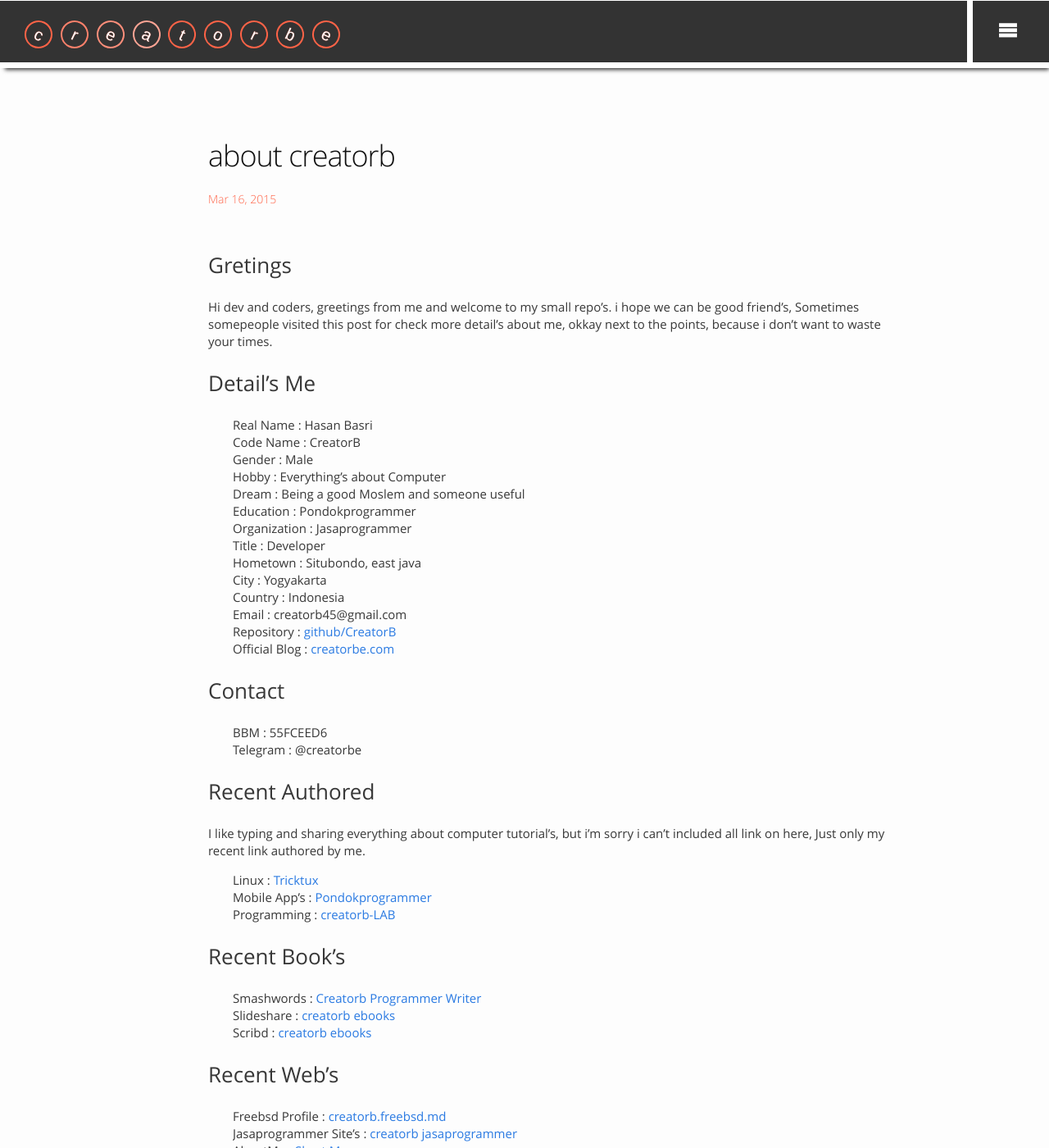
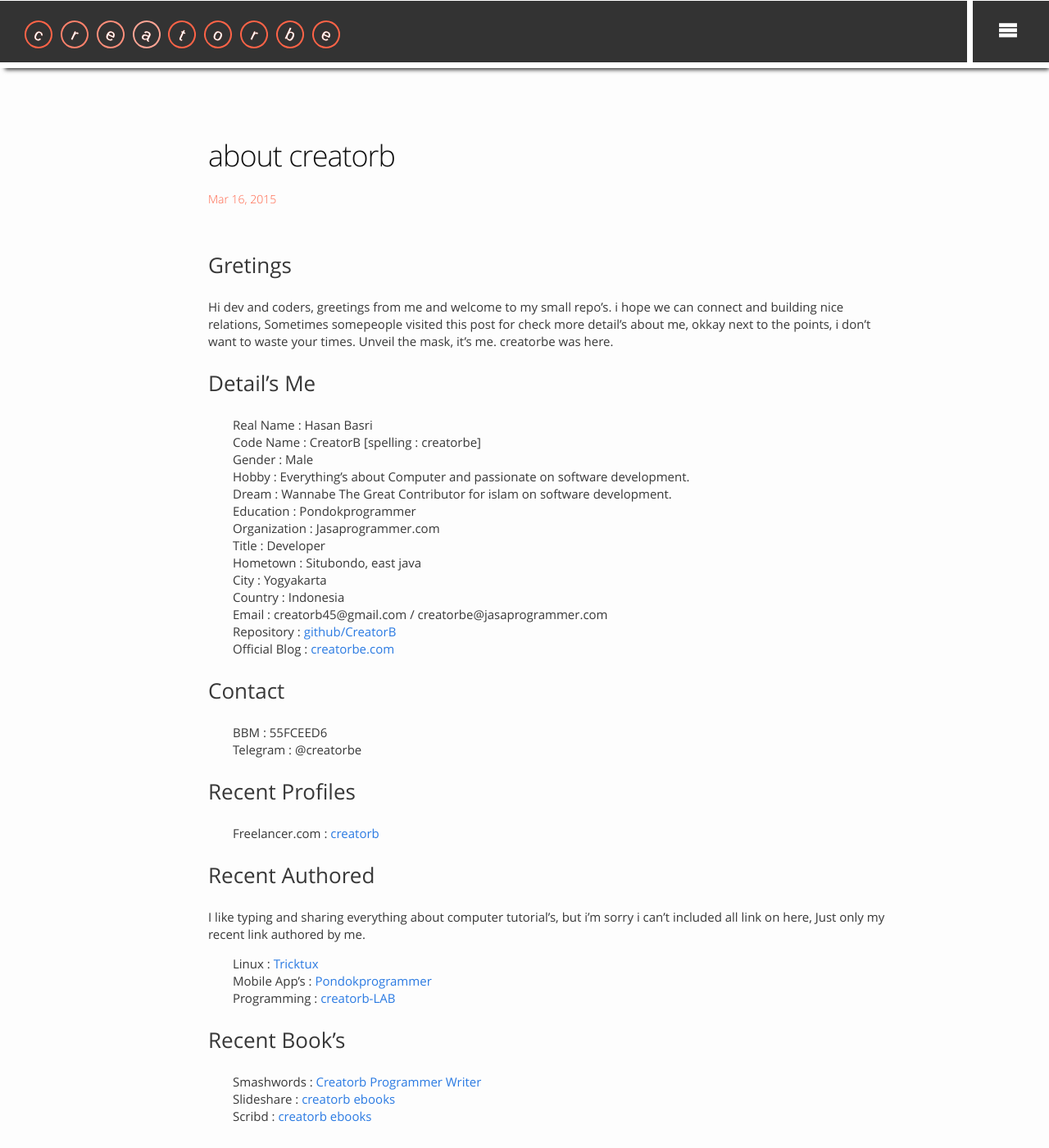
Before and after one commit to CreatorB/creatorb.github.io, a Jekyll site: the page built from _posts/2015-03-16-about-creatorb.markdown, in a window 1280 px wide and 1400 px high. Shown: the whole window at 82% size. Built offline with Jekyll 4.4.1, drawn with Linux system fonts in a browser that asks for light colours.

Commit message:
add about me

```diff
--- a/_posts/2015-03-16-about-creatorb.markdown
+++ b/_posts/2015-03-16-about-creatorb.markdown
@@ -3,29 +3,29 @@ layout	: post
 title	: "about creatorb"
 date   : 2015-03-16 16:55:00
 tags	: creatorb
-description: "Hi developer and coder, Wherever you are. I want to open less my mask by introducing my self, yes it's real me ;) creatorb was here."
+description: "Hi developer and coder, Wherever you are. Unveil my mask by introducing my self, yes it's real me ;) creatorb was here."
 comments: false
 ---
 
 ###Gretings
 Hi dev and coders, greetings from me and welcome to my small repo's.
-i hope we can be good friend's, Sometimes somepeople visited this post for check more detail's about me, okkay next to the points, because i don't want to waste your times.
+i hope we can connect and building nice relations, Sometimes somepeople visited this post for check more detail's about me, okkay next to the points, i don't want to waste your times. Unveil the mask, it's me. creatorbe was here.
 
 
 ###Detail's Me
 
 * Real Name	: Hasan Basri
-* Code Name	: CreatorB
+* Code Name	: CreatorB [spelling : creatorbe]
 * Gender	: Male
-* Hobby		: Everything's about Computer
-* Dream		: Being a good Moslem and someone useful
+* Hobby		: Everything's about Computer and passionate on software development.
+* Dream		: Wannabe The Great Contributor for islam on software development.
 * Education	: Pondokprogrammer
-* Organization	: Jasaprogrammer
+* Organization	: Jasaprogrammer.com
 * Title		: Developer
 * Hometown	: Situbondo, east java
 * City		: Yogyakarta
 * Country 	: Indonesia
-* Email		: creatorb45@gmail.com
+* Email		: creatorb45@gmail.com / creatorbe@jasaprogrammer.com
 * Repository	: [github/CreatorB](https://github.com/CreatorB){:target="_blank"}
 * Official Blog : [creatorbe.com](http://creatorbe.com){:target="_blank"}
 
@@ -35,11 +35,16 @@ i hope we can be good friend's, Sometimes somepeople visited this post for check
 * BBM		: 55FCEED6
 * Telegram	: @creatorbe
 
+
+###Recent Profiles
+
+* Freelancer.com : [creatorb](https://www.freelancer.no/u/creatorbe.html)
+
 ###Recent Authored
 I like typing and sharing everything about computer tutorial's, but i'm sorry i can't included all link on here, Just only my recent link authored by me.
 
 * Linux		: [Tricktux](http://tricktux.blogspot.com){:target="_blank"}
-* Mobile App's	: [Pondokprogrammer](http://pondokprogrammer.com/blog/author/creatorb){:target="_blank"}
+* Mobile App's	: [Pondokprogrammer](http://pondokprogrammer.com/author/creatorb){:target="_blank"}
 * Programming	: [creatorb-LAB](http://creatorb-lab.blogspot.com){:target="_blank"}
 
 
```
